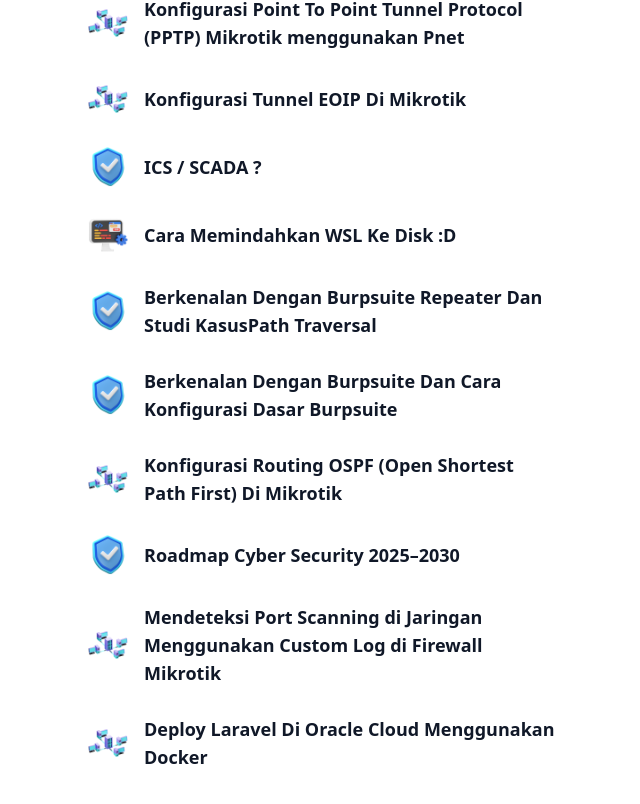
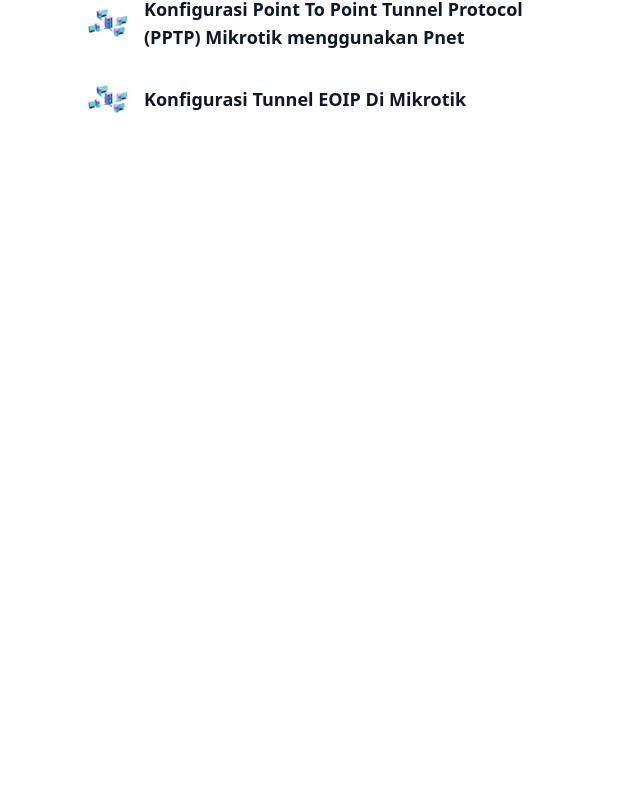
Before and after one commit to fuureya/vue-landing, a Vue app: page /tulisan in a window 1280 px wide. Shown: the part 1971-2775 px from the top of the page, without its empty margins (316-956 px from the left). After the commit the page ends 2126 px from the top, so only its background shows below. Built offline with nearby package versions, Linux system fonts and the light colour scheme.

Commit message:
fix: filter by kategori

```diff
--- a/src/components/DescTulisan.vue
+++ b/src/components/DescTulisan.vue
@@ -1,12 +1,19 @@
 <script setup>
-import MasterBody from "./MasterBody.vue";
-import Writes from "./partials/Writes.vue";
-import SearchWrites from "./partials/SearchWrites.vue";
+import MasterBody from './MasterBody.vue'
+import SearchWrites from './partials/SearchWrites.vue'
+import Writes from './partials/Writes.vue'
+import { ref } from 'vue'
+
+const selectedType = ref('none')
+
+const handleUpdate = (type) => {
+    selectedType.value = type
+}
 </script>
 
 <template>
     <MasterBody>
-        <SearchWrites />
-        <Writes typeOfPage="all" />
+        <SearchWrites @updateEmit="handleUpdate" />
+        <Writes :typeOfPage="'all'" :sortType="selectedType" />
     </MasterBody>
 </template>
--- a/src/components/partials/SearchWrites.vue
+++ b/src/components/partials/SearchWrites.vue
@@ -1,22 +1,40 @@
+<script setup>
+const emit = defineEmits(['updateEmit'])
+
+const sortBy = (type) => {
+    emit('updateEmit', type)
+}
+</script>
+
 <template>
-    <div class=" ">
+    <div>
         <h1 class="text-center mb-5 text-xl text-gray-900 md:text-3xl font-semibold">
             Tulisan Saya
         </h1>
+
+        <!-- Tombol filter -->
         <div class="flex flex-wrap justify-center gap-3">
-            <button
-                class="px-3 py-1 bg-gray-300 text-gray-500 rounded hover:bg-gray-500 hover:text-white transition">Jaringan</button>
-            <button
-                class="px-3 py-1 bg-gray-300 text-gray-500 rounded hover:bg-gray-500 hover:text-white transition">Pemrograman</button>
-            <button
-                class="px-3 py-1 bg-gray-300 text-gray-500 rounded hover:bg-gray-500 hover:text-white transition">Cyber
-                Security</button>
-            <button
-                class="px-3 py-1 bg-gray-300 text-gray-500 rounded hover:bg-gray-500 hover:text-white transition">Server</button>
+            <button @click="sortBy('Jaringan')"
+                class="px-3 py-1 bg-gray-300 text-gray-500 rounded hover:bg-gray-500 hover:text-white transition">
+                Jaringan
+            </button>
+            <button @click="sortBy('Pemrograman')"
+                class="px-3 py-1 bg-gray-300 text-gray-500 rounded hover:bg-gray-500 hover:text-white transition">
+                Pemrograman
+            </button>
+            <button @click="sortBy('Cyber Security')"
+                class="px-3 py-1 bg-gray-300 text-gray-500 rounded hover:bg-gray-500 hover:text-white transition">
+                Cyber Security
+            </button>
+            <button @click="sortBy('Server')"
+                class="px-3 py-1 bg-gray-300 text-gray-500 rounded hover:bg-gray-500 hover:text-white transition">
+                Server
+            </button>
         </div>
+
+        <!-- Input pencarian (jika ingin digunakan nanti) -->
         <input type="text" name="searchTerm" placeholder="Cari tulisan..."
-            class="w-full mt-5 flex-grow min-w-[200px] px-3 py-2 rounded-md border border-gray-300  text-white placeholder-gray-400 focus:outline-none focus:ring-2 focus:ring-gray-500"
+            class="w-full mt-5 flex-grow min-w-[200px] px-3 py-2 rounded-md border border-gray-300 text-white placeholder-gray-400 focus:outline-none focus:ring-2 focus:ring-gray-500"
             value="" />
     </div>
-
 </template>
--- a/src/components/partials/Writes.vue
+++ b/src/components/partials/Writes.vue
@@ -1,18 +1,34 @@
 <script setup>
+import { ref, computed, watch } from 'vue'
 import cyber from '@/assets/img/cyber.png';
 import jaringan from '@/assets/img/jaringan.png';
 import pemrograman from '@/assets/img/pemrograman.png';
 import server from '@/assets/img/server.png';
 import write from '@/assets/tulisan/tulisan.json';
 
-const writes = write.sort((a, b) => b.id - a.id);
+const props = defineProps({
+    typeOfPage: String,
+    sortType: {
+        type: String,
+        default: 'none'
+    }
+})
 
-defineProps(['typeOfPage']);
 
+const filteredWrites = computed(() => {
+    if (!props.sortType || props.sortType === 'none') {
+        return write.slice().sort((a, b) => b.id - a.id)
+    }
+    return write
+        .filter(wr => wr.type === props.sortType)
+        .sort((a, b) => b.id - a.id)
+})
 </script>
+
 <template>
-    <a v-for="(wr, index) in writes.slice(0, typeOfPage === 'limit' ? 5 : writes.length)" :key="index"
-        :href="wr.linkTulisan" target="_blank" class="max-w-md mx-auto">
+    <div>
+        <a v-for="(wr, index) in filteredWrites.slice(0, typeOfPage === 'limit' ? 5 : filteredWrites.length)"
+            :key="index" :href="wr.linkTulisan" target="_blank" class="max-w-md mx-auto">
             <div
                 class="flex space-x-4 items-center my-5 hover:border-3 hover:border-dashed hover:border-gray-400 p-1 rounded-md">
                 <div class="w-10 h-10 overflow-hidden rounded-md flex-shrink-0">
@@ -26,31 +42,9 @@
                         class="w-full h-full object-cover object-center" loading="lazy" />
                 </div>
                 <div class="flex-1">
-                <h2 class="text-lg font-semibold text-gray-900">
-                    {{ wr.title }}
-                </h2>
+                    <h2 class="text-lg font-semibold text-gray-900">{{ wr.title }}</h2>
                 </div>
             </div>
         </a>
-
-    <a v-if="typeOfPage == 'all'" v-for="wr in writes" :href="wr.linkTulisan" target="_blank" class="max-w-md mx-auto">
-        <div
-            class="flex space-x-4 items-center my-5 hover:border-3 hover:border-dashed hover:border-gray-400 p-1 rounded-md">
-            <div class="w-10 h-10 overflow-hidden rounded-md flex-shrink-0">
-                <img v-if="wr.type === 'Cyber Security'" :src="cyber" alt="Thumbnail"
-                    class="w-full h-full object-cover object-center" loading="lazy" />
-                <img v-else-if="wr.type === 'Jaringan'" :src="jaringan" alt="Thumbnail"
-                    class="w-full h-full object-cover object-center" loading="lazy" />
-                <img v-else-if="wr.type === 'Pemrograman'" :src="pemrograman" alt="Thumbnail"
-                    class="w-full h-full object-cover object-center" loading="lazy" />
-                <img v-else-if="wr.type === 'Server'" :src="server" alt="Thumbnail"
-                    class="w-full h-full object-cover object-center" loading="lazy" />
     </div>
-            <div class="flex-1">
-                <h2 class="text-lg font-semibold text-gray-900">
-                    {{ wr.title }}
-                </h2>
-            </div>
-        </div>
-    </a>
 </template>
```
Lines whose indentation alone changed are shown as unchanged.
